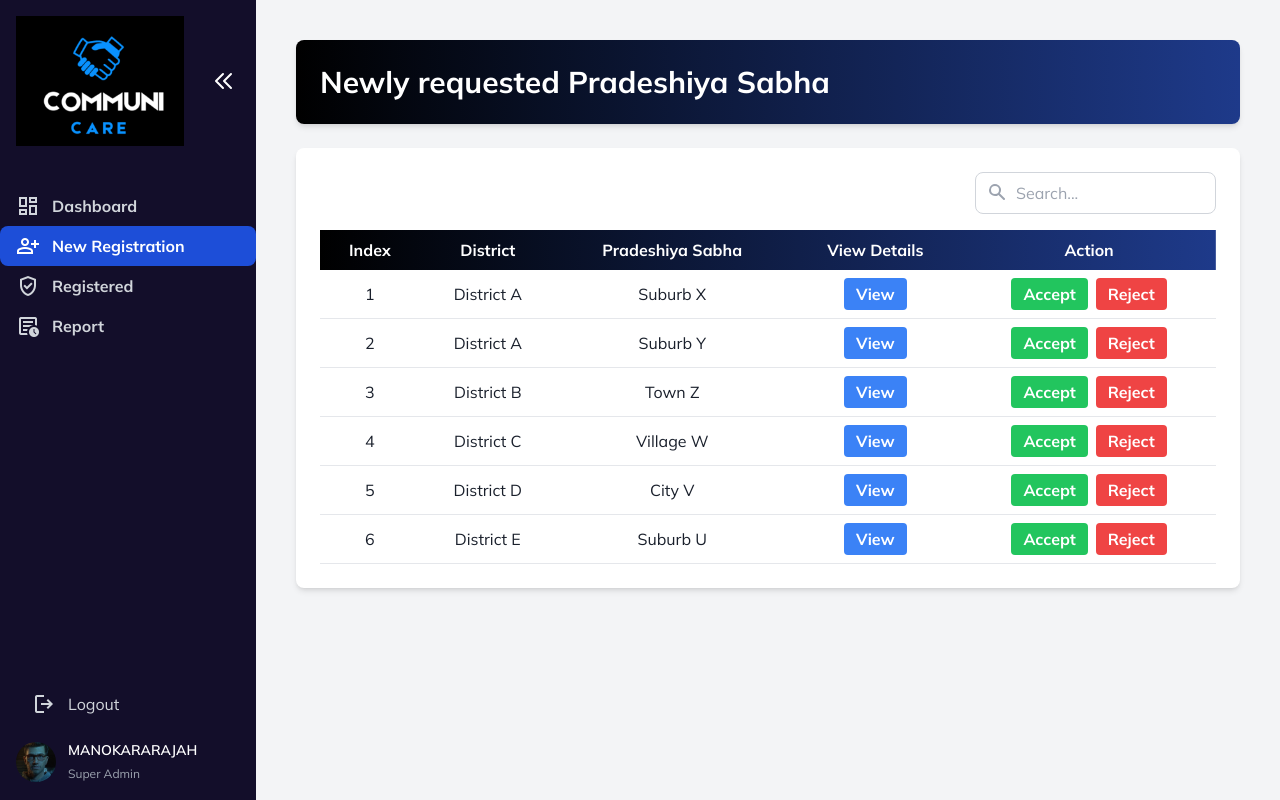
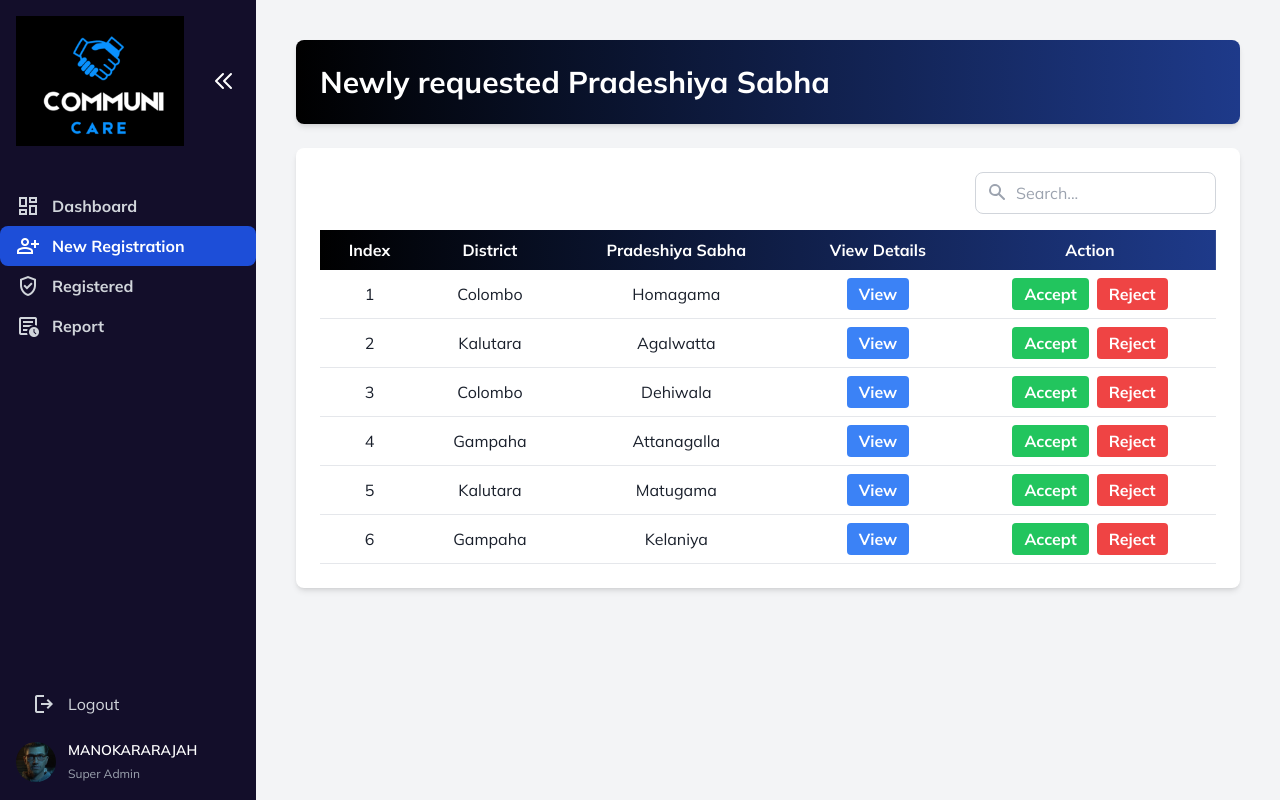
Before and after one commit to CommuniCareSL/CommuniCare-WebApp, a React (Vite) app: page /NewRegistration in a window 1280 px wide. Built offline with nearby package versions, Linux system fonts and the light colour scheme.

Commit message:
chart change

```diff
--- a/src/pages/SuperAdmin/NewRegistration.jsx
+++ b/src/pages/SuperAdmin/NewRegistration.jsx
@@ -10,12 +10,12 @@ export const Newregistration = () => {
   };
 
   const data = [
-    { index: 1, district: 'District A', pradeshiyaSabha: 'Suburb X' },
-    { index: 2, district: 'District A', pradeshiyaSabha: 'Suburb Y' },
-    { index: 3, district: 'District B', pradeshiyaSabha: 'Town Z' },
-    { index: 4, district: 'District C', pradeshiyaSabha: 'Village W' },
-    { index: 5, district: 'District D', pradeshiyaSabha: 'City V' },
-    { index: 6, district: 'District E', pradeshiyaSabha: 'Suburb U' }
+    { index: 1, district: 'Colombo', pradeshiyaSabha: 'Homagama' },
+    { index: 2, district: 'Kalutara', pradeshiyaSabha: 'Agalwatta' },
+    { index: 3, district: 'Colombo', pradeshiyaSabha: 'Dehiwala' },
+    { index: 4, district: 'Gampaha', pradeshiyaSabha: 'Attanagalla' },
+    { index: 5, district: 'Kalutara', pradeshiyaSabha: 'Matugama' },
+    { index: 6, district: 'Gampaha', pradeshiyaSabha: 'Kelaniya' }
   ];
 
   const filteredData = data.filter(item =>
```
